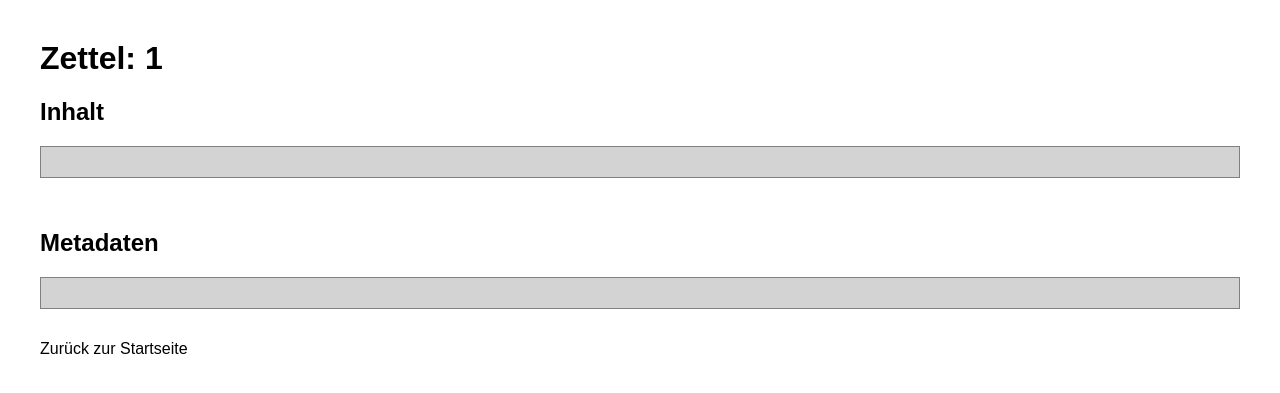
After one commit to Aphelion-Z/zettelweb, a Flask app: page /zettel/1 in a window 1280 px wide. The commit adds this page. Shown: the top 393 px of the page. Run offline with Flask 3, Linux system fonts and the light colour scheme; data that the repository does not hold is empty; parts of the project's set-up code (start-up, migrations or seed data) failed here and were passed over.

Commit message:
feat: Sync GitLab implementation (03.12.2024)
- Add error handling for Zettelstore availability
- Add sorting by ID/title (asc/desc)
- Add search functionality
- Add tags and links display columns
- Add zettel detail view (/zettel/<id>)
- Add zettel count API endpoint
- Add CSS for error-box, forms, and content display

🤖 Generated with [Claude Code](https://claude.com/claude-code)

Co-Authored-By: Claude <noreply@anthropic.com>

```diff
--- a/project/app.py
+++ b/project/app.py
@@ -1,18 +1,147 @@
-from flask import Flask, render_template
+from flask import Flask, render_template, request, jsonify
 import requests
 
 app = Flask(__name__)
 
+def request_zettel_page():
+    try:
+        r = requests.get("http://127.0.0.1:23123/z", timeout=5)
+        if r.status_code != 200: #kontrolliert, ob die API verfügbar ist
+            return None, "API-Fehler"
+
+        return r.text, None
+
+    except requests.exceptions.ConnectionError:
+        return None, "Zettelstore nicht erreichbar" #Verfügbarkeit Zettelstore
+
+    except requests.exceptions.Timeout:
+        return None, "Timeout bei Anfrage" #Timeout-Error
+
+def sort_zettel(zettel, sort_param, dir_param):
+    # Sortierkriterium prüfen
+    valid_sorts = {'id', 'title'}
+    sort = sort_param if sort_param in valid_sorts else 'id'
+
+    # Richtung prüfen
+    direction = dir_param if dir_param in {'asc', 'desc'} else 'asc'
+    reverse = (direction == 'desc')
+
+    # Sortierung anwenden
+    if sort == 'title':
+        zettel_sorted = sorted(
+            zettel,
+            key=lambda z: z['title'].lower(),
+            reverse=reverse
+        )
+    else:
+        zettel_sorted = sorted(
+            zettel,
+            key=lambda z: int(z['id']),
+            reverse=reverse
+        )
+
+    return zettel_sorted, sort, direction
+
+def get_tags():
+
+    r = requests.get("http://127.0.0.1:23123/z", params={"q": "|tags"})
+    r.raise_for_status()  # Fehler auslösen falls der request fehlschlägt
+
+    tags = {}
+    # Zeilen der Reihe nach durchgehen
+    for line in r.text.strip().split('\n'):
+        parts = line.split()
+        if not parts:
+            continue
+
+        tag = parts[0]
+        ids = parts[1:]
+
+        tags[tag] = ids
+
+    return tags
+
+def get_links():
+    r = requests.get("http://127.0.0.1:23123/z", params={"q": "|links"})
+    r.raise_for_status()
+    links = {}
+    for line in r.text.strip().split('\n'):
+        parts = line.split()
+        if parts:
+            z_id = parts[0]
+            connected = parts[1:]
+            links[z_id] = connected
+    return links
+
+
 @app.route('/')
 def index():
-    r = requests.get("http://127.0.0.1:23123/z")
+    data, error = request_zettel_page()  # Zugriff auf Funktion
+
+    if error:
+        return render_template('index.html', zettel=[], error=error)
+
 
     zettel = []
+    r = requests.get("http://127.0.0.1:23123/z")
     for line in r.text.strip().split('\n'):
         parts = line.split(' ', 1)
         zettel.append({'id': parts[0], 'title': parts[1] if len(parts) > 1 else ''})
 
-    return render_template('index.html', zettel=zettel)
+    query = request.args.get('query', '').lower()
+    if query:
+        zettel = [z for z in zettel if query in z['title'].lower() or query in z['id'].lower()]
+
+    tags = get_tags()
+
+    # Sortierparameter aus den URL holen
+    sort_param = request.args.get('sort', 'id')
+    dir_param = request.args.get('dir', 'asc')
+
+    zettel, sort, direction = sort_zettel(zettel, sort_param, dir_param)
+
+    # Tags und Links abrufen
+    tags = get_tags()
+    links = get_links()
+
+    for z in zettel:
+        # Tags zuordnen
+        z['tags'] = [t for t, ids in tags.items() if z['id'] in ids]
+        # Verbundene Zettel zuordnen
+        z['verbunden'] = ', '.join(links.get(z['id'], []))
+
+    return render_template(
+        'index.html',
+        zettel=zettel,
+        sort=sort,
+        direction=direction,
+        query=query
+    )
+
+
+'''Zettel Inhalt und Metadaten - Heinrich'''
+@app.route('/zettel/<id>')
+def zettel_content(id):
+    r_content = requests.get(f"http://127.0.0.1:23123/z/{id}?part=zettel")
+    r_meta = requests.get(f"http://127.0.0.1:23123/z/{id}?part=meta")
+
+    if r_content.status_code == 200:
+        return render_template('zettel_content.html', id=id, content=r_content.text, meta=r_meta.text)
+    elif r_content.status_code == 418:
+        return "🫖", 418
+    else:
+        return "Zettel nicht gefunden", 404
+
 
 if __name__ == '__main__':
     app.run(debug=True)
+
+@app.route("api/count")
+def api_count():
+    zettel = request.args.get("zettel")
+    c = 0
+    for _ in zettel:
+        c += 1
+    if c > 0:
+        return jsonify({'count': c})
+    return jsonify({'count': 0})
--- a/project/static/style.css
+++ b/project/static/style.css
@@ -21,3 +21,51 @@ th, td {
 th {
     background: white;
 }
+
+.error-box {
+    background-color: #ffe6e6; /* helles Rot */
+    color: #cc0000;            /* dunkles Rot für Text */
+    border: 1px solid #cc0000;
+    border-radius: 8px;
+    padding: 10px 15px;
+    margin: 15px 0;
+    font-weight: bold;
+    box-shadow: 2px 2px 5px rgba(0,0,0,0.1);
+}
+
+.back-link {
+    display: inline-block;
+    color: #000000;
+    text-decoration: none;
+}
+
+.back-link:hover {
+    text-decoration: underline;
+}
+
+
+pre {
+    background: lightgray;
+    border: 1px solid gray;
+    padding: 15px;
+    overflow-x: auto; /* https://developer.mozilla.org/de/docs/Web/CSS/Reference/Properties/overflow-x */
+}
+
+form {
+    margin-bottom: 20px;
+    display: inline-block;
+
+}
+
+form input, form button{
+    padding: 6px;
+    font-size: 14px;
+    border: 1px solid slategray;
+    border-radius: 4px;
+
+}
+
+form button:hover {
+    background-color: gray;
+    cursor: pointer;
+}
--- /dev/null
+++ b/project/templates/zettel_content.html
@@ -0,0 +1,21 @@
+<!DOCTYPE html>
+<html>
+
+<head>
+    <meta charset="UTF-8">
+    <title>ZettelWeb</title>
+    <link rel="stylesheet" href="{{ url_for('static', filename='style.css') }}">
+</head>
+
+<body>
+    <h1>Zettel: {{ id }}</h1>
+    <h2>Inhalt</h2>
+    <pre>{{ content }}</pre> <!-- https://developer.mozilla.org/de/docs/Web/HTML/Reference/Elements/pre -->
+    <br>
+    <h2>Metadaten</h2>
+    <pre>{{ meta }}</pre>
+    <br>
+    <a href="/" class="back-link"> Zurück zur Startseite </a>
+</body>
+
+</html>
```
Also changed, not shown: project/templates/index.html (+30 -5 lines).
